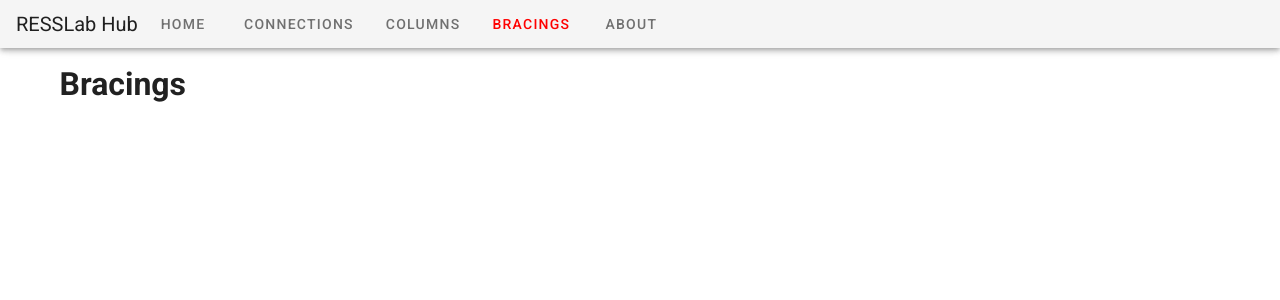
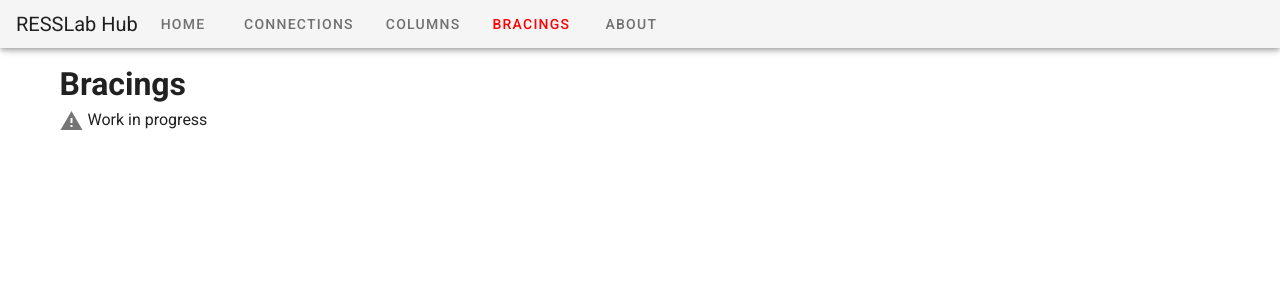
Before and after one commit to RESSLab-Team/resslab-hub, a Vue app in the folder frontend/: page /bracings in a window 1280 px wide. Shown: the top 300 px of the page. Built offline with nearby package versions, Linux system fonts and the light colour scheme; what v-switch-case would draw is missing.

Commit message:
💬 work in progress

```diff
--- a/frontend/src/views/Bracings.vue
+++ b/frontend/src/views/Bracings.vue
@@ -1,5 +1,9 @@
 <template>
   <v-container>
     <h1>Bracings</h1>
+    <p>
+      <v-icon>mdi-alert</v-icon>
+      Work in progress
+    </p>
   </v-container>
 </template>
--- a/frontend/src/views/ColumnsComponentModel.vue
+++ b/frontend/src/views/ColumnsComponentModel.vue
@@ -1,5 +1,9 @@
 <template>
   <div>
     <h1>Component Model</h1>
+    <p>
+      <v-icon>mdi-alert</v-icon>
+      Work in progress
+    </p>
   </div>
 </template>
--- a/frontend/src/views/ColumnsFragilityCurve.vue
+++ b/frontend/src/views/ColumnsFragilityCurve.vue
@@ -1,5 +1,9 @@
 <template>
   <div>
     <h1>Fragility Curve</h1>
+    <p>
+      <v-icon>mdi-alert</v-icon>
+      Work in progress
+    </p>
   </div>
 </template>
--- a/frontend/src/views/ConnectionsFragilityCurve.vue
+++ b/frontend/src/views/ConnectionsFragilityCurve.vue
@@ -1,5 +1,9 @@
 <template>
   <div>
     <h1>Fragility Curve</h1>
+    <p>
+      <v-icon>mdi-alert</v-icon>
+      Work in progress
+    </p>
   </div>
 </template>
```
